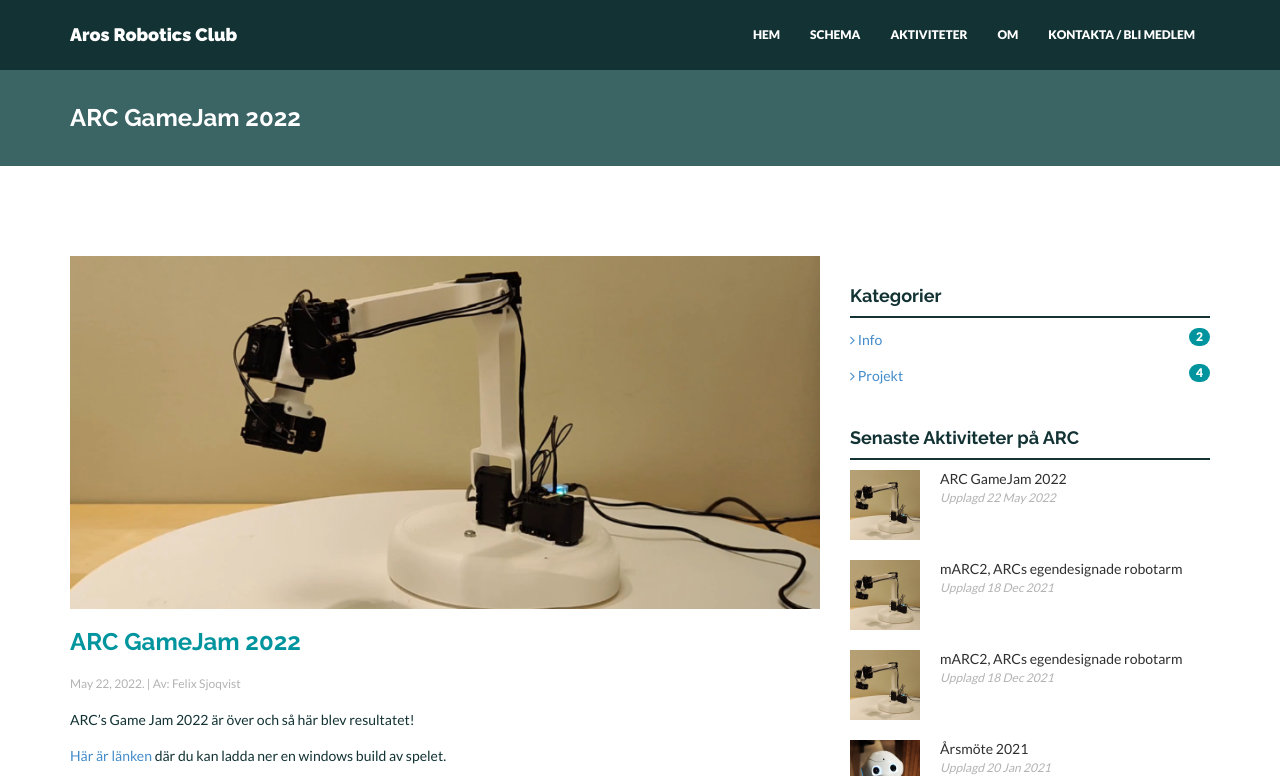
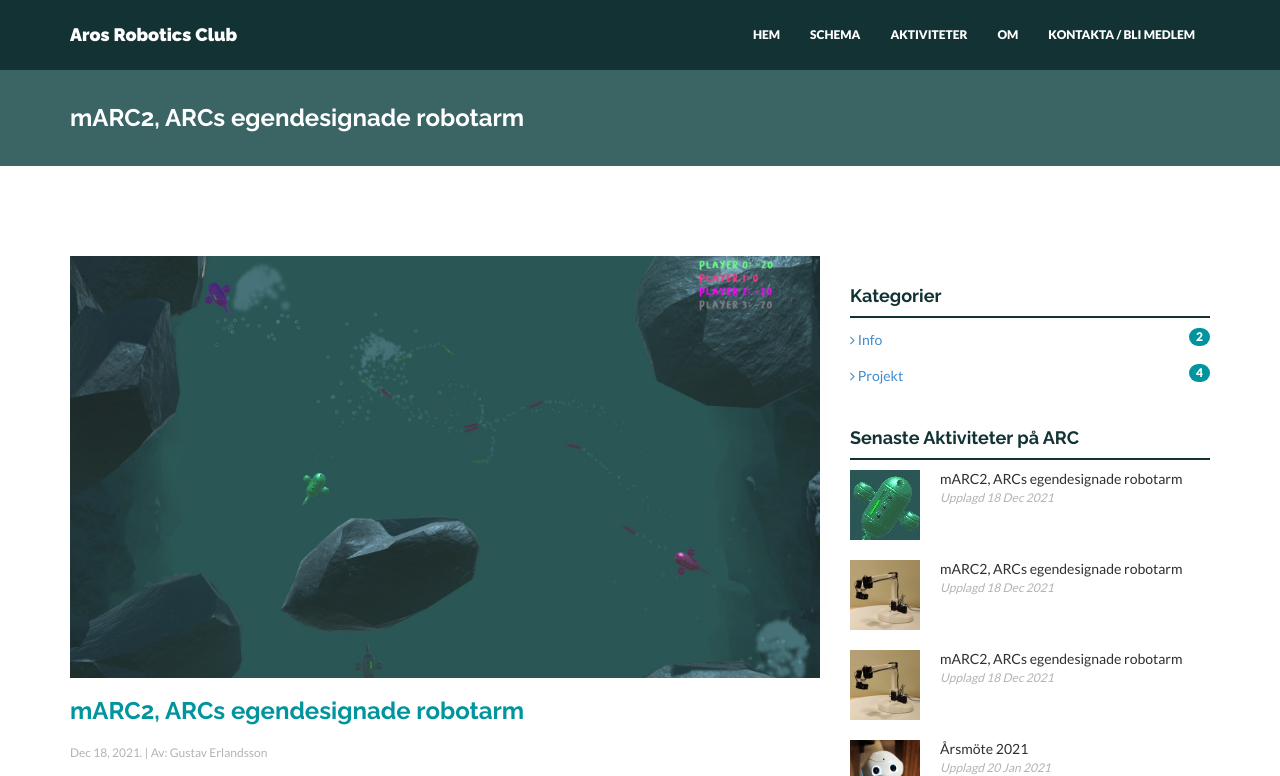
Before and after one commit to ARCsweden/ARCsweden.github.io, a Jekyll site: the page built from _posts/2022-05-22-GameJam.markdown, in a window 1280 px wide and 900 px high, cut to the strip 0-776 px from the top of the window. Built offline with Jekyll 4.4.1, drawn with Linux system fonts in a browser that asks for light colours; nearby versions of some CDN libraries.

Commit message:
Update 2022-05-22-GameJam.markdown

```diff
--- a/_posts/2022-05-22-GameJam.markdown
+++ b/_posts/2022-05-22-GameJam.markdown
@@ -1,13 +1,13 @@
 ---
 layout: post
-title: "ARC GameJam 2022"
-date: 2022-05-22 17:10
-author: Felix Sjoqvist
+title: "mARC2, ARCs egendesignade robotarm"
+date: 2021-12-18 17:30
+author: Gustav Erlandsson
 categories:
 - Projekt
-img: mARC2.jpg
-thumb: mARC2_thumb.jpg #thumbnail
-bthumb: mARC2_bthumb.jpg #bigthumbnail
+img: BenathTheSurface.jpg
+thumb: BenathTheSurface_thumb.jpg #thumbnail
+bthumb: BenathTheSurface_bthumb.jpg #bigthumbnail
 ---
 ARC's Game Jam 2022 är över och så här blev resultatet!
 <!--more-->
```
